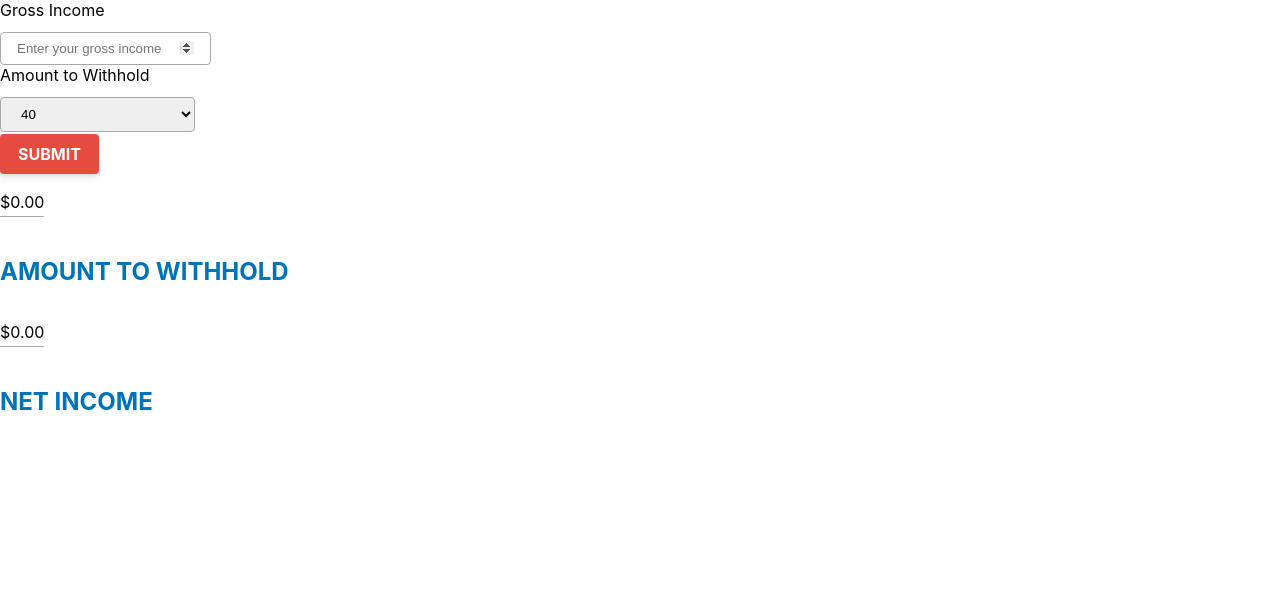
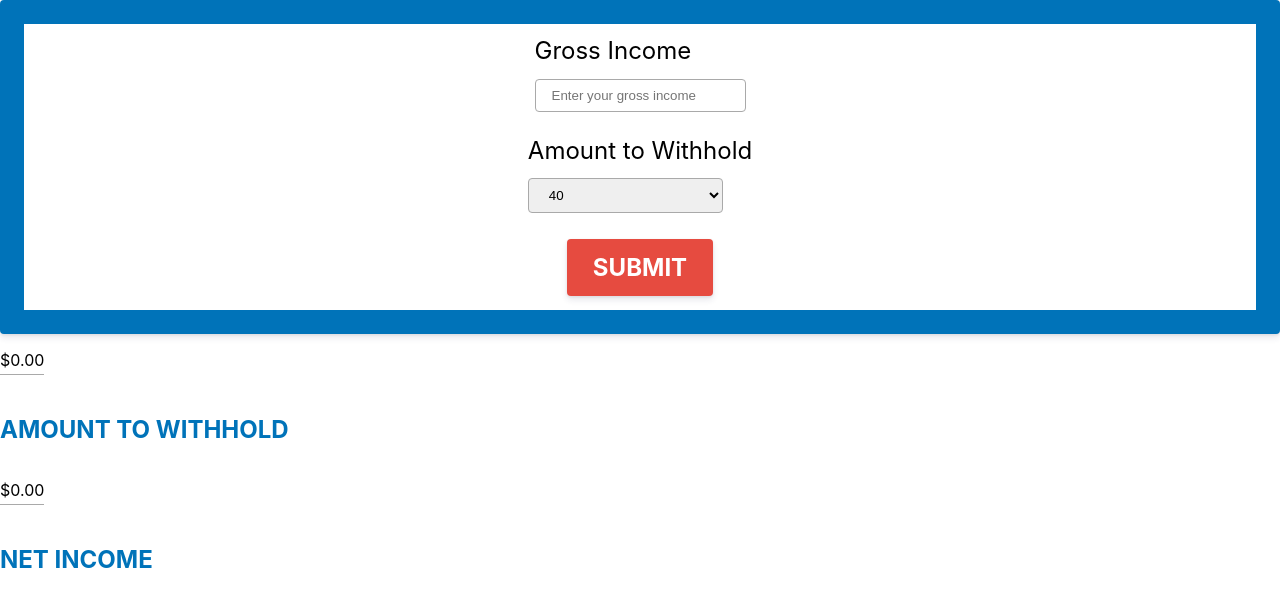
Before and after one commit to adriantoddross/set-aside, a React (Create React App) app: page / in a window 1280 px wide. Shown: the top 606 px of the page. Built offline with nearby package versions, Linux system fonts and the light colour scheme.

Commit message:
style form

```diff
--- a/src/Components/FormContainer.css
+++ b/src/Components/FormContainer.css
@@ -0,0 +1,23 @@
+.form-container {
+  background: #0073b9;
+  border-radius: 4px;
+  box-shadow: 0 4px 6px rgba(50,50,93,.11), 0 1px 3px rgba(0,0,0,.08);
+  /* min-height: 50vh; */
+  padding: 1.5rem;
+
+
+}
+
+.form-group {
+  padding: 0.75rem;
+}
+
+.form-parent {
+  background: white;
+
+  display: flex;
+  align-items: center;
+  font-size: calc(8px + 2vmin);
+  flex-direction: column;
+  justify-content: center;
+}
```
